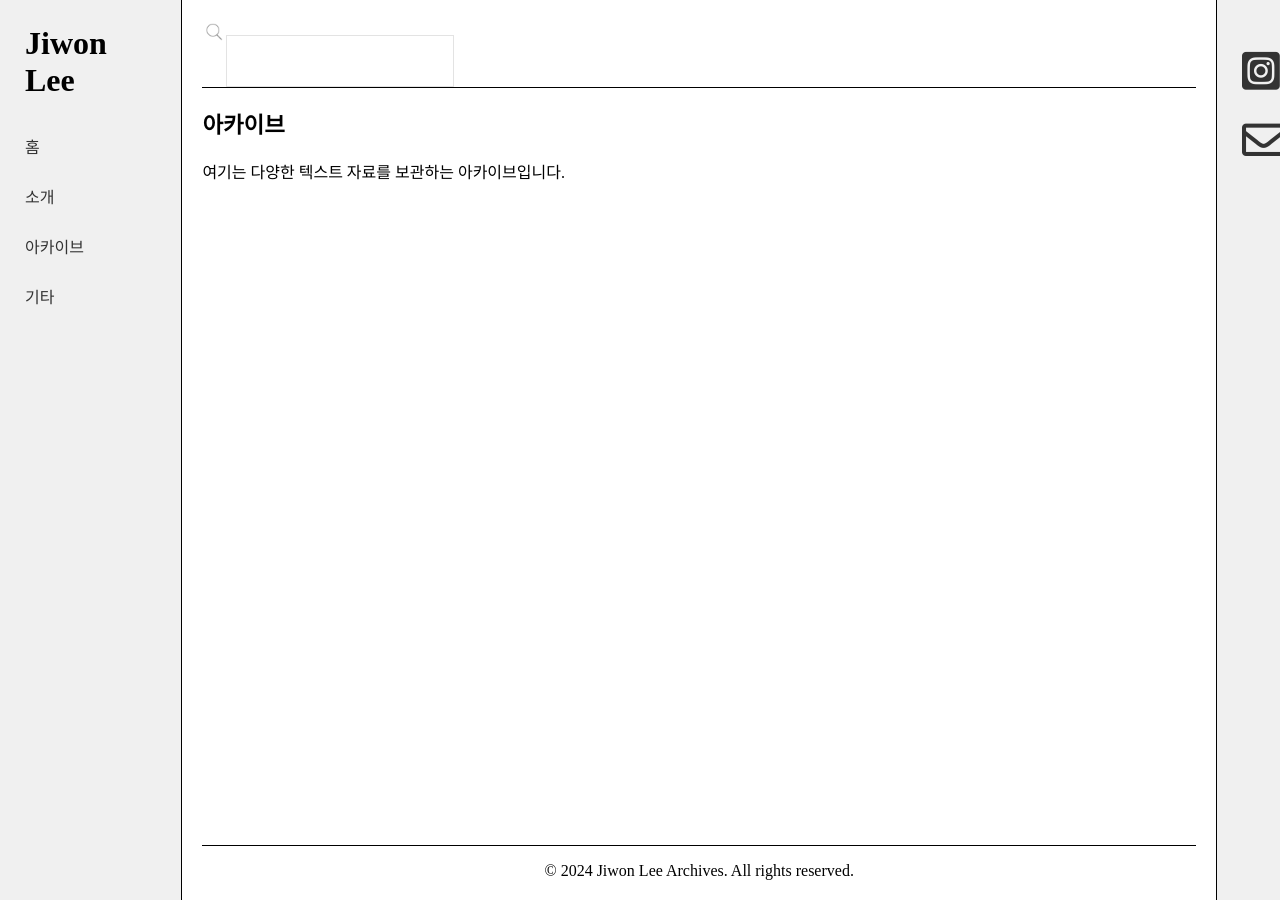
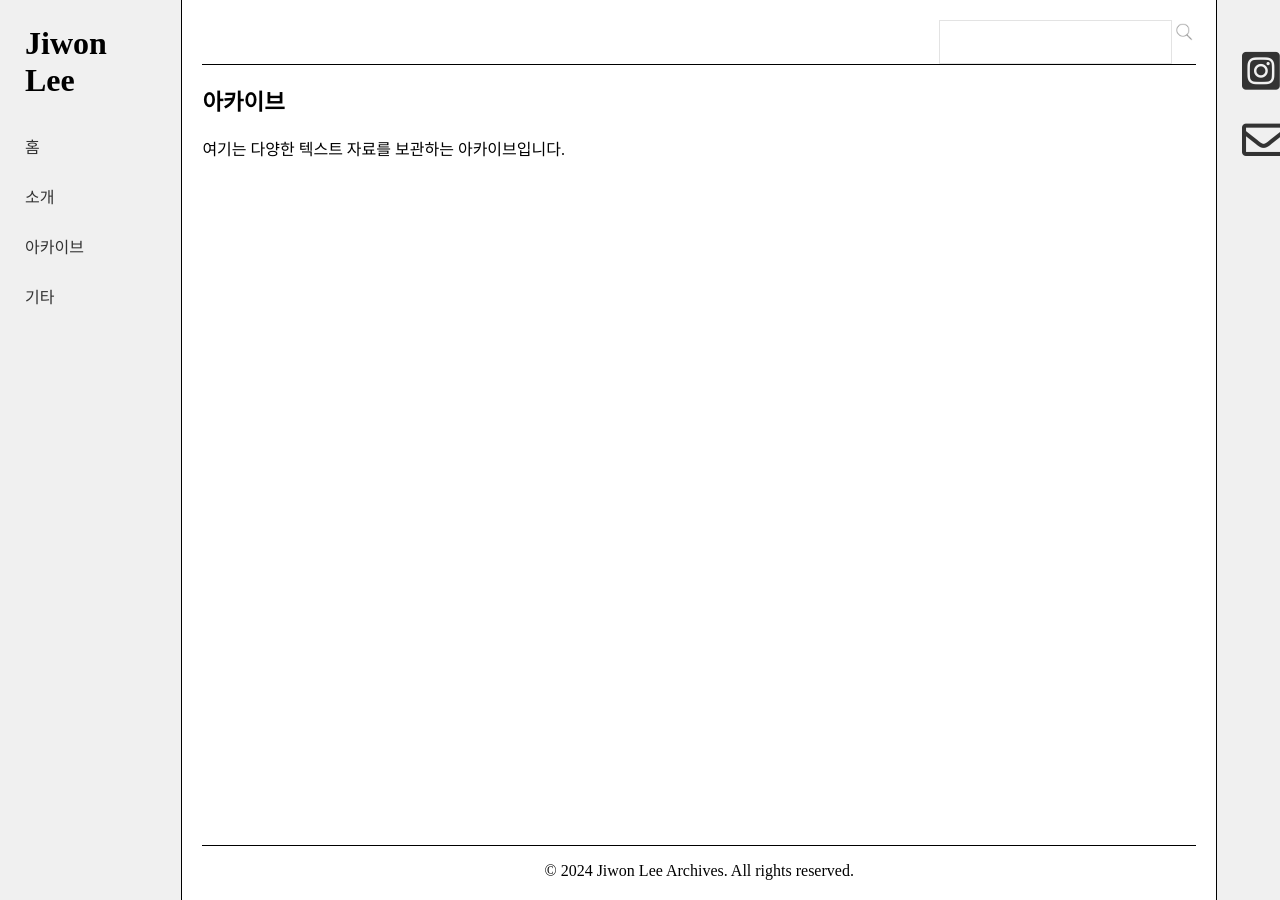
Before and after one commit to LfayeJ/archives, a Jekyll site: the page built from index.html, in a window 1280 px wide. Built offline with Jekyll 4.4.1, drawn with Linux system fonts in a browser that asks for light colours; nearby versions of some CDN libraries; some web fonts are replaced.

Commit message:
Update tipuesearch.css

```diff
--- a/assets/tipuesearch/css/tipuesearch.css
+++ b/assets/tipuesearch/css/tipuesearch.css
@@ -6,32 +6,6 @@ Tipue Search is released under the MIT License
 http://www.tipue.com/search
 */
 
-
-/* fonts */
-
-
-#tipue_search_input, #tipue_search_foot_boxes
-{
-     font: 300 14px/1 Roboto, sans-serif;
-}
-#tipue_search_results_count, #tipue_search_warning, .tipue_search_content_url, .tipue_search_content_debug, .tipue_search_related_text
-{
-     font: 300 14px/1.7 Roboto, sans-serif;
-}
-.tipue_search_content_title
-{
-     font: 100 26px/1.7 Roboto, sans-serif;
-}
-.tipue_search_content_text, .tipue_search_related_title
-{
-     font: 300 15px/1.7 Roboto, sans-serif;
-}
-.tipue_search_content_bold, .tipue_search_related_bold
-{
-     font-weight: 400;
-}
-
-
 /* search box */
 
 
@@ -39,7 +13,7 @@ http://www.tipue.com/search
 {
      color: #333;
      max-width: 210px;
-	padding: 17px;
+	padding: 12px;
 	border: 1px solid #e3e3e3;
 	border-radius: 0;
 	-moz-appearance: none;
@@ -55,12 +29,12 @@ http://www.tipue.com/search
 }
 .tipue_search_left
 {
-     float: left;
-     padding: 15px 9px 0 0;
+     float: right;
+
 }
 .tipue_search_right
 {
-     float: left;
+     float: right;
 }
 
 
```
